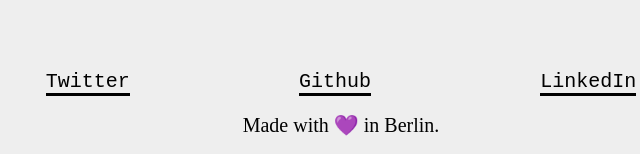
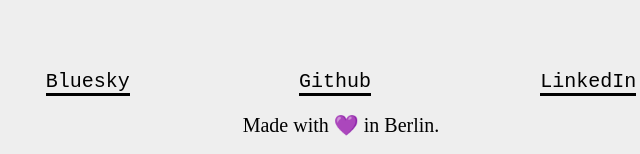
Before and after one commit to brunoskonrad/me-myself-and-i, a website: page index.html in a window 1280 px wide. Shown: the part 2353-2507 px from the top of the page, 299-939 px from the left. Drawn offline with Linux system fonts and the light colour scheme.

Commit message:
chore: bye twitter, hello bluesky

```diff
--- a/index.html
+++ b/index.html
@@ -177,7 +177,7 @@
     <footer id="footer" class="container">
       <ul class="navigation-list">
         <li>
-          <a target="_blank" href="https://twitter.com/brunoskonrad">Twitter</a>
+          <a target="_blank" href="https://bsky.app/profile/brunoskonrad.bsky.social">Bluesky</a>
         </li>
         <li>
           <a target="_blank" href="https://github.com/brunoskonrad">Github</a>
```
